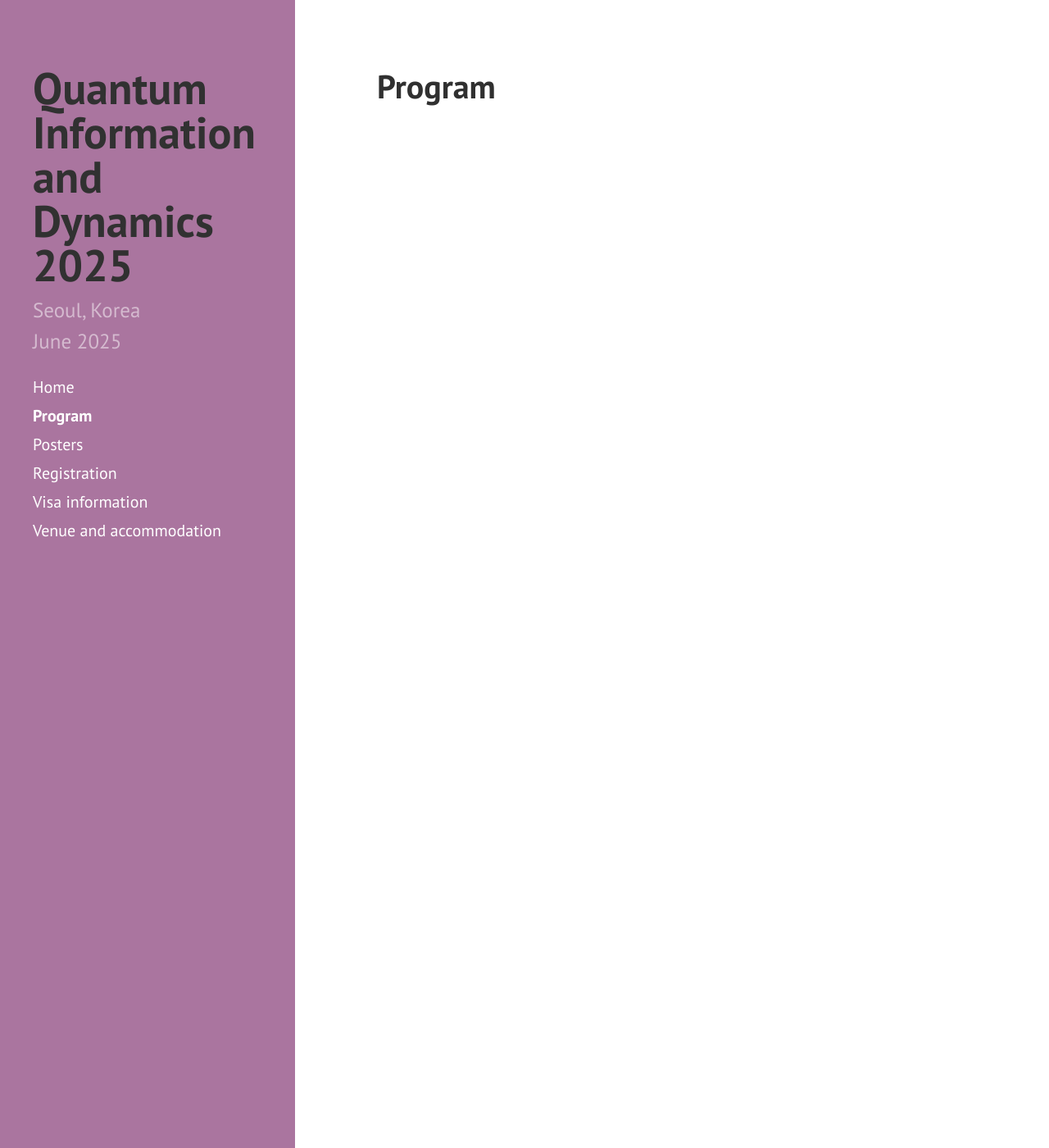
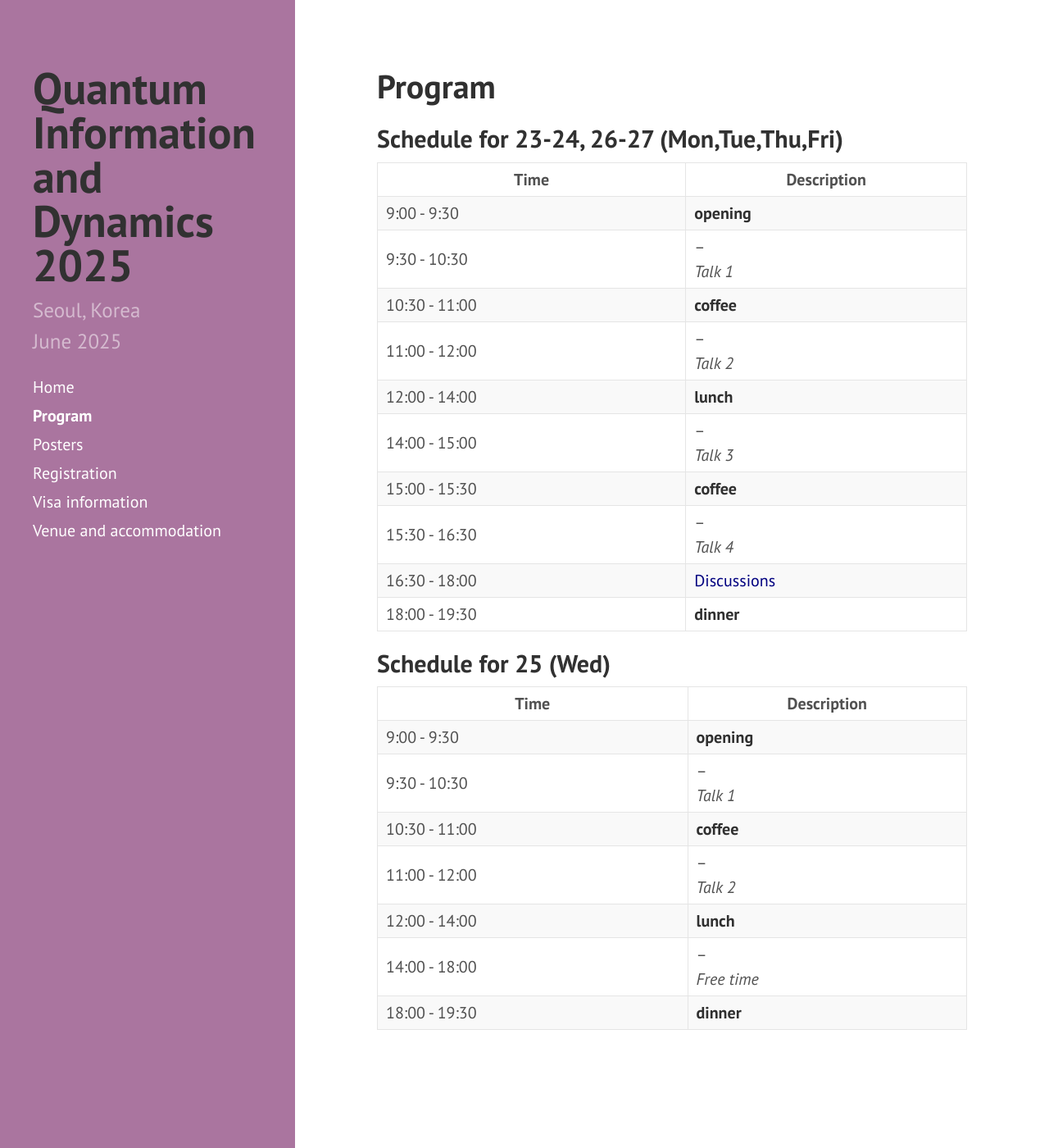
Before and after one commit to yeon-lee/yeon-lee.github.io, a Jekyll site: the page built from program.md, in a window 1280 px wide and 1400 px high. Shown: the whole window at 82% size. Built offline with Jekyll 4.4.1, drawn with Linux system fonts in a browser that asks for light colours; nearby versions of some CDN libraries.

Commit message:
Update program.md

```diff
--- a/program.md
+++ b/program.md
@@ -7,35 +7,31 @@ order: 2
 <!--
 ## Program at a glance
 <img src="Time_table_v4.png" width="750"/>
+-->
 
-## Monday 23 June
+## Schedule for 23-24, 26-27 (Mon,Tue,Thu,Fri)
 
 | Time | Description |
 |--- |--- |
 | 9:00 - 9:30   | **opening**                          |
-| 9:30 - 10:30  | -- <br /><i> -- </i> |
+| 9:30 - 10:30  | -- <br /><i> Talk 1 </i> |
 | 10:30 - 11:00 | **coffee**                           |
-| 11:00 - 12:00 | -- <br /><i> -- </i> |
+| 11:00 - 12:00 | -- <br /><i> Talk 2 </i> |
 | 12:00 - 14:00 | **lunch**                            |
-| 14:00 - 15:00 | -- <br /><i> -- </i> |
+| 14:00 - 15:00 | -- <br /><i> Talk 3 </i> |
 | 15:00 - 15:30 | **coffee**
-| 15:30 - 16:30 | -- <br /><i> -- </i> |
-| 16:30 - 18:00 | <span class="p-invited"> Poster Session I </span> |
+| 15:30 - 16:30 | -- <br /><i> Talk 4 </i> |
+| 16:30 - 18:00 | <span class="p-invited"> Discussions </span> |
 | 18:00 - 19:30 | **dinner**
 
-## Tuesday 24 June
+## Schedule for 25 (Wed)
 
 | Time | Description |
 |--- |--- |
 | 9:00 - 9:30   | **opening**                          |
-| 9:30 - 10:30  | -- <br /><i> -- </i> |
+| 9:30 - 10:30  | -- <br /><i> Talk 1 </i> |
 | 10:30 - 11:00 | **coffee**                           |
-| 11:00 - 12:00 | -- <br /><i> -- </i> |
+| 11:00 - 12:00 | -- <br /><i> Talk 2 </i> |
 | 12:00 - 14:00 | **lunch**                            |
-| 14:00 - 15:00 | -- <br /><i> -- </i> |
-| 15:00 - 15:30 | **coffee**
-| 15:30 - 16:30 | -- <br /><i> -- </i> |
-| 16:30 - 18:00 | <span class="p-invited"> Poster Session I </span> |
+| 14:00 - 18:00 | -- <br /><i> Free time </i> |
 | 18:00 - 19:30 | **dinner**
-
--->
```
